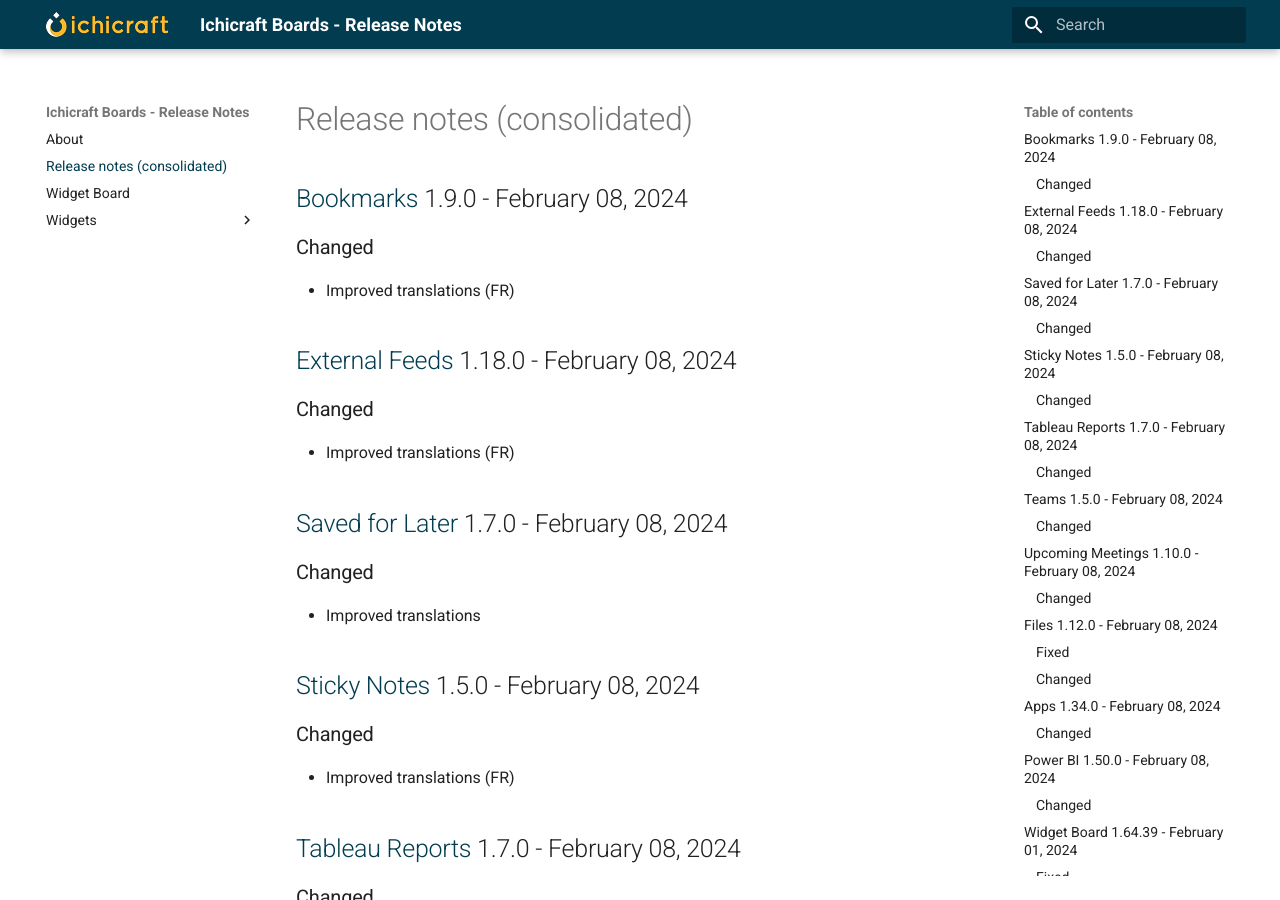
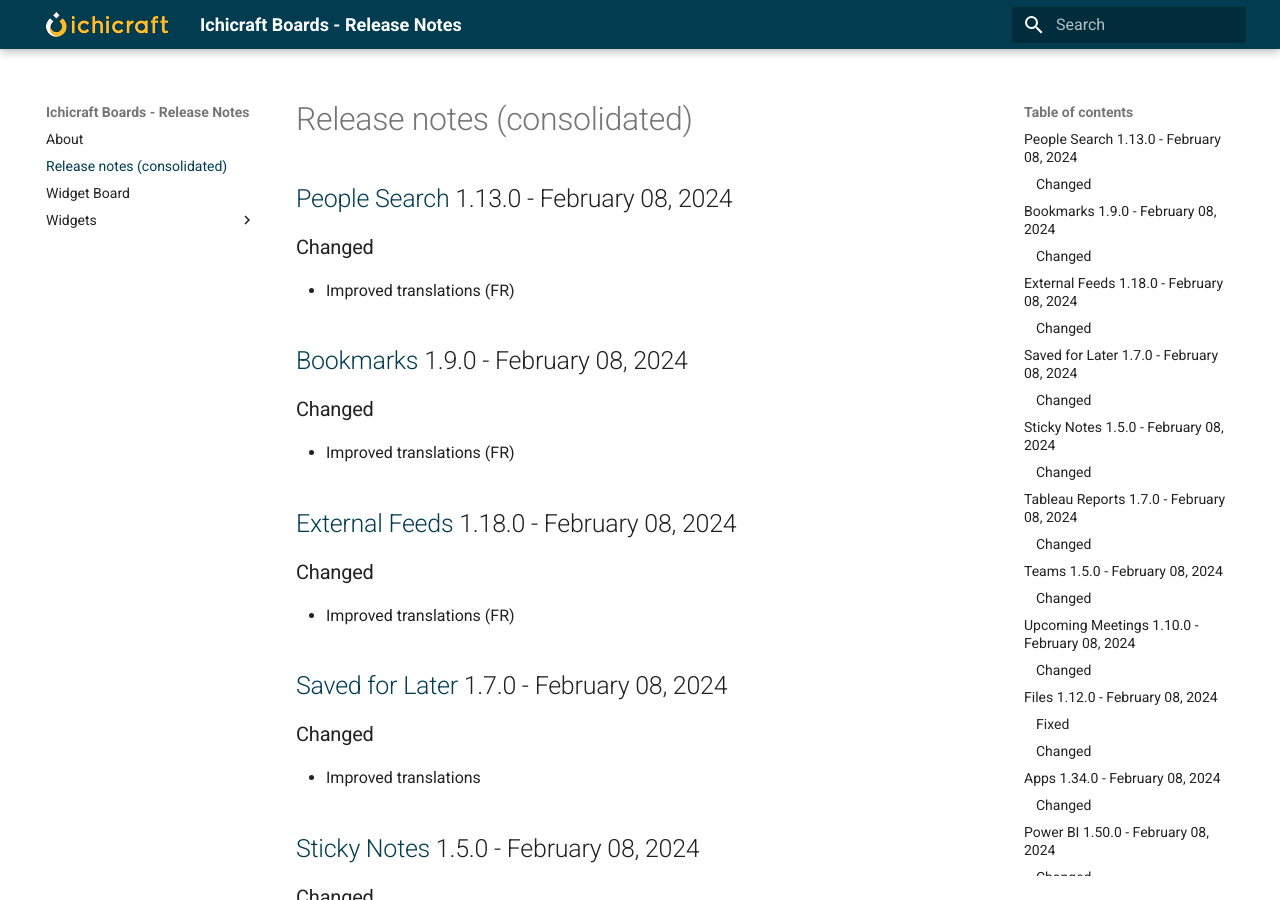
Before and after one commit to ichicraft/widgets-docs, an MkDocs documentation site: the page built from docs/Release-notes-(consolidated).md, in a window 1280 px wide and 900 px high. Built offline with MkDocs 1.6.1 and Material for MkDocs 9.7.7, drawn with Linux system fonts in a browser that asks for light colours.

Commit message:
Release notes updated by BuildService

```diff
--- a/docs/Release-notes-(consolidated).md
+++ b/docs/Release-notes-(consolidated).md
@@ -1,3 +1,8 @@
+## [People Search](./Widgets/People Search.md) 1.13.0 - February 08, 2024
+
+### Changed
+- Improved translations (FR)
+
 ## [Bookmarks](./Widgets/Bookmarks.md) 1.9.0 - February 08, 2024
 
 ### Changed
--- a/docs/Widgets/People Search.md
+++ b/docs/Widgets/People Search.md
@@ -1,3 +1,8 @@
+## 1.13.0 - February 08, 2024
+
+### Changed
+- Improved translations (FR)
+
 ## 1.12.0 - December 22, 2023
 
 ### Fixed
```
